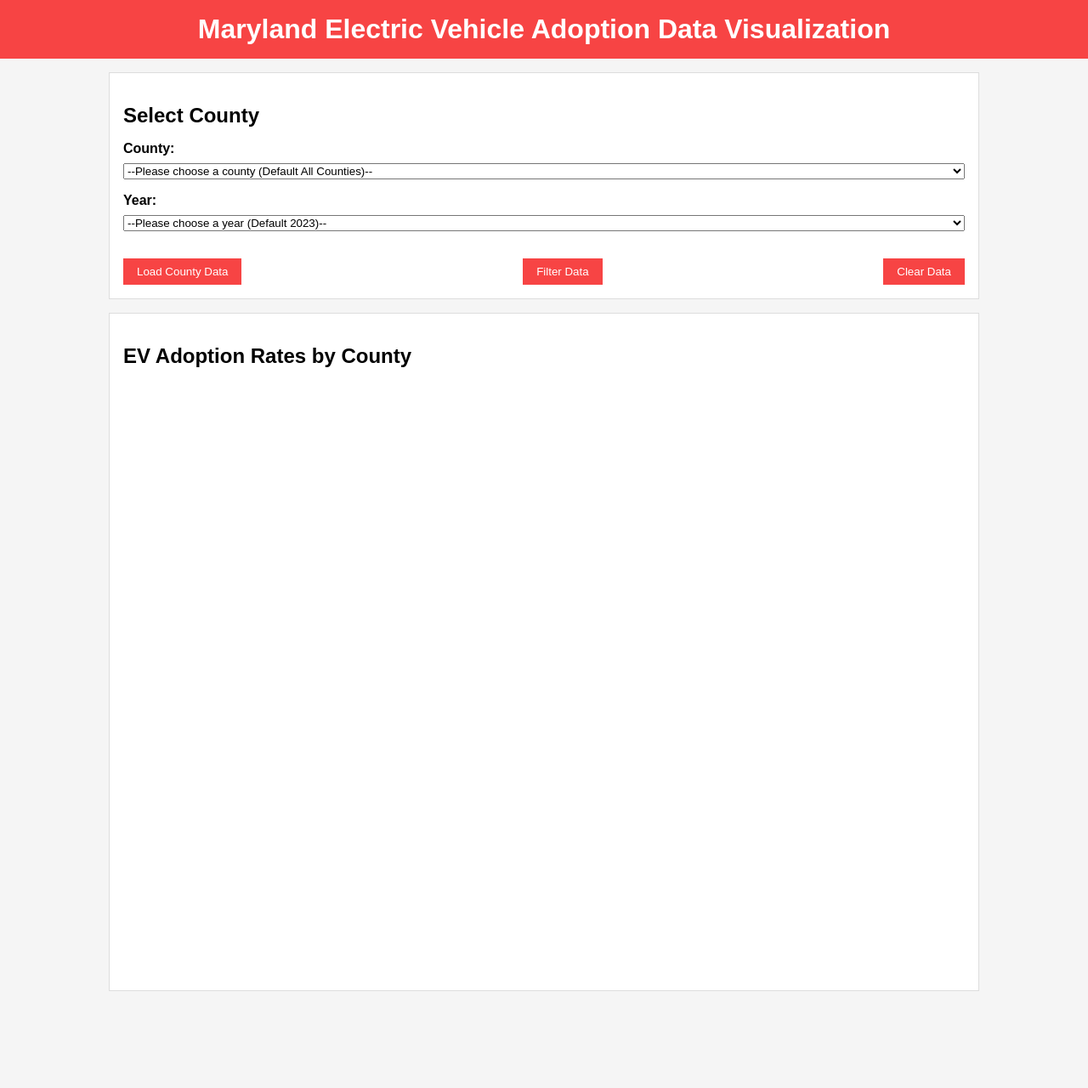
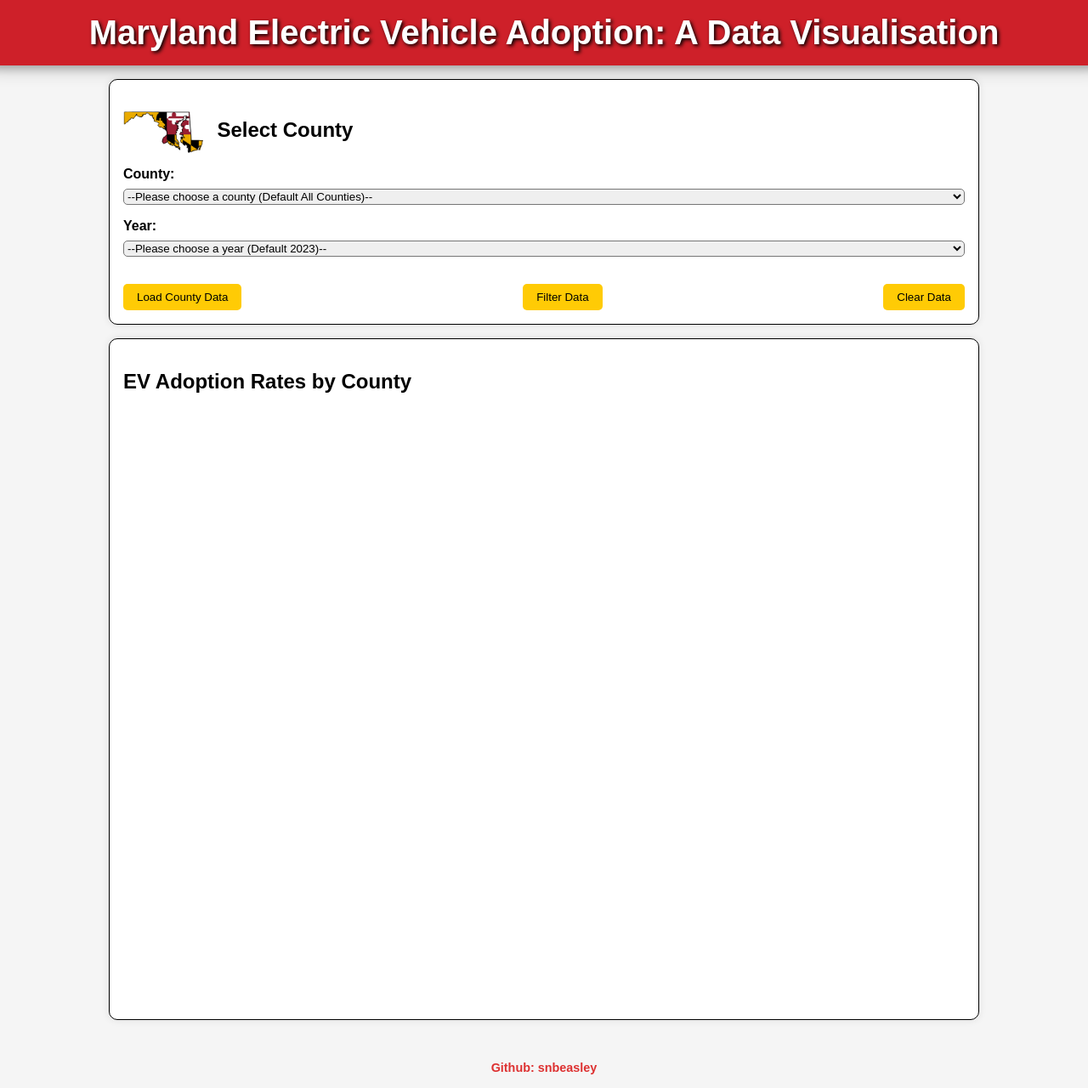
Before and after one commit to snbeasley/INST377-FinalProject, a plain HTML site: page index.html in a window 1280 px wide. Shown: the whole page at 85% size. Before the commit the page ends 1198 px from the top, so only its background shows below. Drawn offline with nearby package versions, Linux system fonts and the light colour scheme.

Commit message:
Finished Project

```diff
--- a/index.html
+++ b/index.html
@@ -6,18 +6,21 @@
     <title>Seth's INST377 Final Project</title>
     <!-- Adds Highcharts.js library -->
     <script src="https://code.highcharts.com/highcharts.js"></script>
-    <!-- Adds script.js script -->
-    <script src="script.js"></script>
     <!-- Adds styles.css -->
     <link rel="stylesheet" href="styles.css" />
   </head>
   <body>
     <header>
-      <h1>Maryland Electric Vehicle Adoption Data Visualization</h1>
+      <h1>Maryland Electric Vehicle Adoption: A Data Visualisation</h1>
     </header>
     <main>
       <section>
-        <h2>Select County</h2>
+        <!-- Adds image -->
+        <h2>
+          <img src="images\mdflag.png" alt="Maryland Flag" id="md-flag" /> Select
+          County
+        </h2>
+        <!-- Adds County select options-->
         <form class="main_form">
           <label for="county-select">County:</label>
           <select id="county-select" name="county">
@@ -49,6 +52,7 @@
             <option value="Worcester">Worcester</option>
             <option value="Baltimore City">Baltimore City</option>
           </select>
+          <!-- Adds Year select options-->
           <form class="main_form">
             <label for="year-select">Year:</label>
             <select id="year-select" name="year">
@@ -57,6 +61,7 @@
               <option value="2021">2021</option>
             </select>
           </form>
+          <!-- Adds various Buttons for data-->
           <div class="buttons">
             <button type="button" id="data_load">Load County Data</button>
             <button type="button" id="filter">Filter Data</button>
@@ -69,6 +74,15 @@
         <div id="map"></div>
       </section>
     </main>
+    <footer class="footer">
+      <a
+        href="http://github.com/snbeasley"
+        target="_blank"
+        rel="noopener noreferrer"
+        >Github: snbeasley
+      </a>
+    </footer>
+    <!-- Adds script.js -->
     <script src="script.js"></script>
   </body>
 </html>
--- a/script.js
+++ b/script.js
@@ -1,33 +1,41 @@
+// Function to fetch data from the API or local storage
 async function fetchData() {
   const appToken = "hszg6UTvq6TA4EQToCB3lZJ1q";
   const url = `https://opendata.maryland.gov/resource/qtcv-n3tc.json?$$app_token=${appToken}`;
 
   // Check if data is in localStorage
-  const storedData = localStorage.getItem('evData');
+  const storedData = localStorage.getItem("evData");
   let data;
   if (storedData) {
-    console.log('Loading data from localStorage...');
+    // If data exists in local storage, load from there
+    console.log("Loading data from localStorage...");
     data = JSON.parse(storedData);
   } else {
-    console.log('Fetching data from API...');
+    // If not, fetch data from API
+    console.log("Fetching data from API...");
     try {
       const response = await fetch(url);
       data = await response.json();
-      // Store data in localStorage
-      localStorage.setItem('evData', JSON.stringify(data));
+      // Stores the fetched data in localStorage
+      localStorage.setItem("evData", JSON.stringify(data));
     } catch (error) {
-      console.error('Error fetching data:', error);
+      console.error("Error fetching data:", error);
     }
   }
 
   return data;
 }
 
+// Function to process the fetched data and display it in a Highcharts chart
 function processDataAndDisplayChart(data) {
-  // Uses array methods to transform data
+  // Uses array method to transform data
+  // Reduce data array into an object with county counts
   const countyCounts = data.reduce((acc, record) => {
+    // Set the county name
     const county = record.county;
+    // Increment the count for the county or initialize if not yet in acc
     acc[county] = (acc[county] || 0) + parseInt(record.count, 10);
+     // Return the updated accumulator
     return acc;
   }, {});
 
@@ -41,7 +49,7 @@ function processDataAndDisplayChart(data) {
   Highcharts.chart("map", {
     chart: {
       type: "bar",
-      height: '700px'
+      height: "700px",
     },
     title: {
       text: "EV Registrations by County",
@@ -64,12 +72,14 @@ function processDataAndDisplayChart(data) {
   });
 }
 
+// Function to filter data based on selected county
 function filterData(data, county) {
   return data.filter(
     (record) => record.county.toLowerCase() === county.toLowerCase()
   );
 }
 
+// Function to set up event handlers for buttons and select elements
 function mainEvent() {
   const loadDataButton = document.querySelector("#data_load");
   const clearDataButton = document.querySelector("#data_clear");
@@ -80,55 +90,62 @@ function mainEvent() {
   let storedData = [];
   let currentData = [];
 
+  // Load data when Load Data button is clicked
   loadDataButton.addEventListener("click", async () => {
-    console.log('Load Data Button clicked...');
+    console.log("Load Data Button clicked...");
     storedData = await fetchData();
     currentData = storedData;
     processDataAndDisplayChart(currentData);
   });
-
+  // Filters data when Filter button is clicked
   filterButton.addEventListener("click", () => {
-    console.log('Filter Button clicked...');
+    console.log("Filter Button clicked...");
     currentData = filterData(storedData, countySelect.value, yearSelect.value);
     processDataAndDisplayChart(currentData);
   });
-
+  // Filters data when County Select value is changed
   countySelect.addEventListener("change", () => {
-    console.log('County Select changed...');
+    console.log("County Select changed...");
     currentData = filterData(storedData, countySelect.value, yearSelect.value);
     processDataAndDisplayChart(currentData);
   });
-
+  // Filters data when Year Select value is changed
   yearSelect.addEventListener("change", () => {
-    console.log('Year Select changed...');
+    console.log("Year Select changed...");
     currentData = filterData(storedData, countySelect.value, yearSelect.value);
     processDataAndDisplayChart(currentData);
   });
-
+  // Clears data when Clear Data button is clicked
   clearDataButton.addEventListener("click", () => {
-    console.log('Clear Data Button clicked...');
+    console.log("Clear Data Button clicked...");
     localStorage.clear();
-    console.log('localStorage Check', localStorage.getItem("evData"));
+    console.log("localStorage Check", localStorage.getItem("evData"));
   });
 }
-
+// Function to reformat county names so they can be properly filtered.
 function correctCountyName(county) {
   return county.replace(/['\s-]/g, "").toUpperCase();
 }
 
+// Function to filter data based on selected county and year
 function filterData(data, county, year) {
+  // Copies the original data.
   let filteredData = data;
+
+  // If county is selected, filter data by county.
   if (county) {
     filteredData = filteredData.filter(
       (item) => correctCountyName(item.county) === correctCountyName(county)
     );
   }
+  // If year is selected, filter data by year.
   if (year) {
     filteredData = filteredData.filter((item) =>
       item.year_month.startsWith(year)
     );
   }
+  // Returns the filtered data.
   return filteredData;
 }
 
-document.addEventListener("DOMContentLoaded", mainEvent);
+document.addEventListener("DOMContentLoaded", async () => mainEvent());
--- a/styles.css
+++ b/styles.css
@@ -9,16 +9,19 @@ body {
 }
 
 header {
-    background-color: #f74444;
+  background-color: #ce2029;
+  box-shadow: 0 4px 8px 0 rgba(0, 0, 0, 0.2), 0 6px 20px 0 rgba(0, 0, 0, 0.19);
   padding: 1rem;
   text-align: center;
   width: 100%;
+  border-radius: 8px;
 }
 
 header h1 {
-    color: white;
-    font-size: 2rem;
+  color: rgb(255, 255, 255);
+  font-size: 2.5rem;
   margin: 0;
+  text-shadow: 2px 2px 4px #000000;
 }
 
 main {
@@ -29,10 +32,12 @@ main {
 }
 
 section {
-    background: #fff;
-    border: 1px solid #ddd;
+  background: #ffffff;
+  border: 1px solid #000000;
   padding: 1rem;
   margin-bottom: 1rem;
+  border-radius: 10px;
+  box-shadow: 0px 0px 10px rgba(0, 0, 0, 0.1);
 }
 
 h2 {
@@ -53,6 +58,7 @@ label {
 
 select {
   margin-bottom: 1rem;
+  border-radius: 5px;
 }
 
 .buttons {
@@ -63,15 +69,60 @@ select {
 button {
   padding: 0.5rem 1rem;
   border: none;
-    background-color: #f74444;
-    color: white;
+  background-color: #ffcb05;
+  color: #000000;
   cursor: pointer;
+  border-radius: 5px;
+  transition: background-color 0.3s; /* transition for smooth hover effect */
 }
 
 button:hover {
-    background-color: #d63031;
+  background-color: #daa520;
+}
+
+#map {
+  height: 700px;
+  margin-top: 20px;
+  border-radius: 10px;
+}
+
+#md-flag {
+  height: 50px;
+  width: auto;
+  margin-right: 10px;
+  vertical-align: middle;
+}
+
+.footer {
+  padding: 1rem;
+  text-align: center;
+  align-items: start;
+  bottom: 0;
+  color: rgb(255, 255, 255);
+  font-size: 0.9rem;
+}
+
+.footer a {
+  color: rgb(221, 49, 49);
+  text-decoration: none;
+  font-weight: bold;
+}
+
+.footer a:hover {
+  color: #fd8686;
+}
+
+/* Makes it so the page scales for mobile or small screens */
+@media only screen and (max-width: 736px) {
+  .buttons {
+    flex-direction: column;
+  }
+
+  .buttons button {
+    margin-top: 10px;
   }
 
   #map {
     height: 700px;
   }
+}
```
Also changed, not shown: images/mdflag.png (added), 2 other files. Lines whose indentation alone changed are shown as unchanged.
